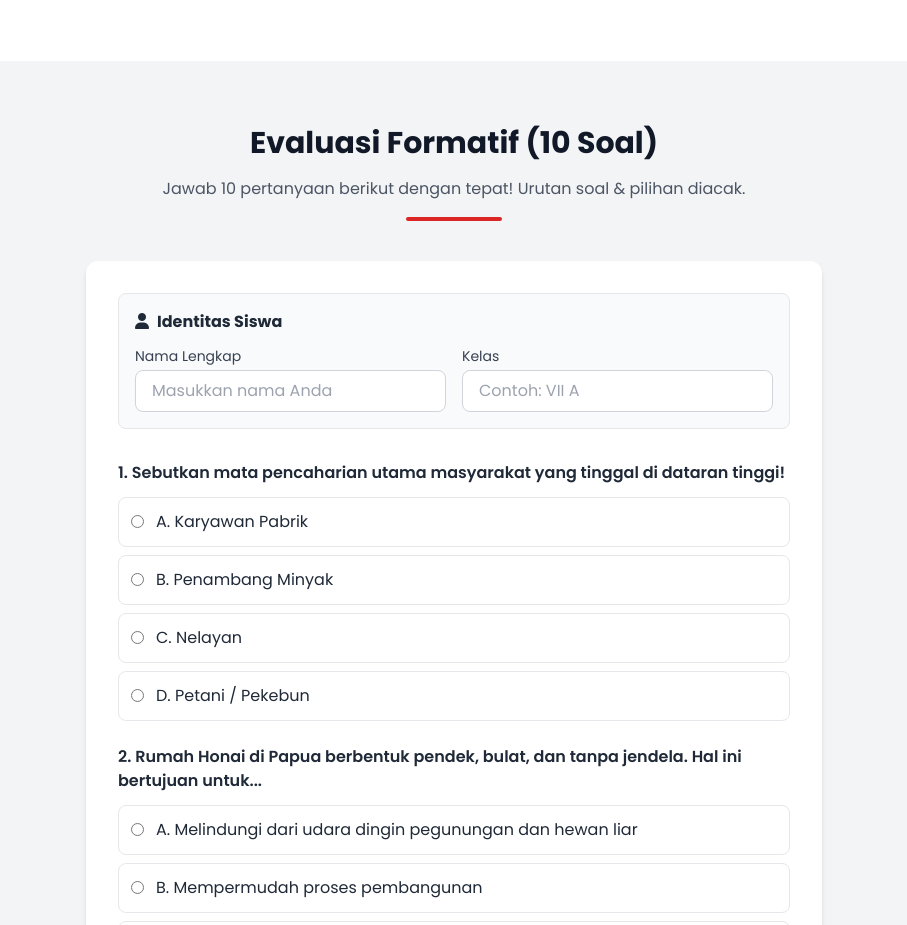
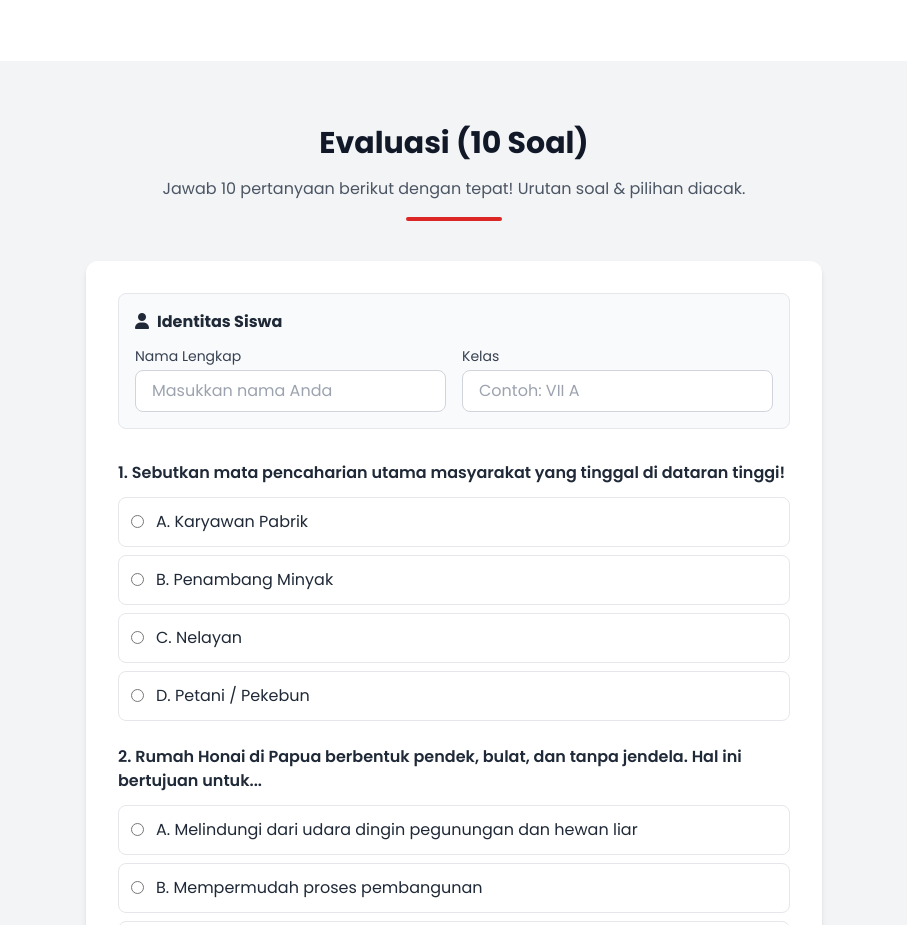
Before and after one commit to fauzifaturohman/keberagamanbangsaindonesia.media, a plain HTML site: page index.html in a window 1280 px wide. Shown: the part 3093-4018 px from the top of the page, without its empty margins (186-1093 px from the left). Drawn offline with nearby package versions, Linux system fonts and the light colour scheme.

Commit message:
Change title from 'Evaluasi Formatif' to 'Evaluasi'

```diff
--- a/index.html
+++ b/index.html
@@ -239,7 +239,7 @@
     <section id="kuis" class="py-16 bg-gray-100">
         <div class="max-w-3xl mx-auto px-4">
             <div class="text-center mb-10">
-                <h2 class="text-3xl font-bold text-gray-900 mb-4">Evaluasi Formatif (10 Soal)</h2>
+                <h2 class="text-3xl font-bold text-gray-900 mb-4">Evaluasi (10 Soal)</h2>
                 <p class="text-gray-600">Jawab 10 pertanyaan berikut dengan tepat! Urutan soal & pilihan diacak.</p>
                 <div class="w-24 h-1 bg-red-600 mx-auto rounded mt-4"></div>
             </div>
```
